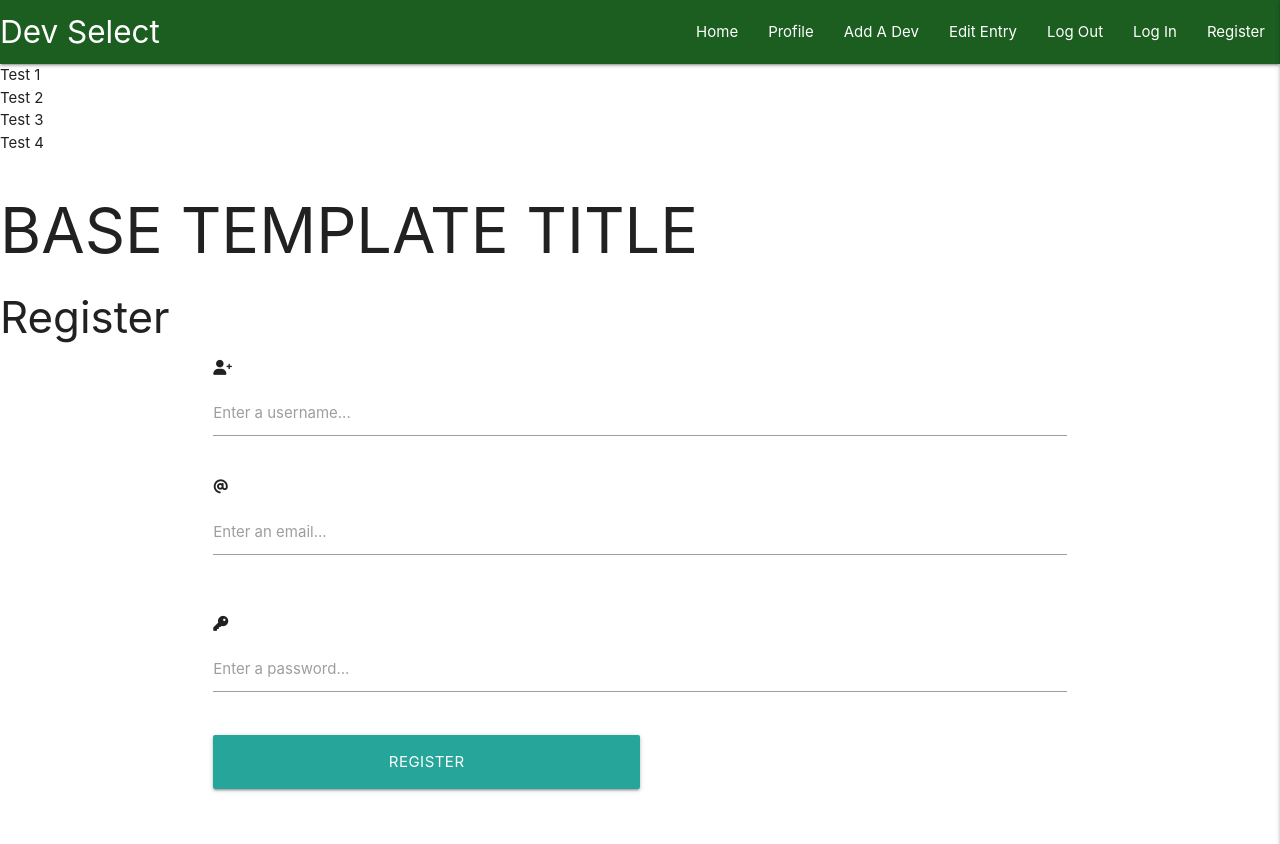
After one commit to MattTomEd/DevSelectMP3, a Flask app: page /register in a window 1280 px wide. The commit adds this page. Run offline with Flask 2, Linux system fonts and the light colour scheme; some libraries are stand-ins or nearby versions.

Commit message:
Add Register template

```diff
--- a/app.py
+++ b/app.py
@@ -4,6 +4,7 @@
     redirect, request, session, url_for)
 from flask_pymongo import PyMongo
 from bson.objectid import ObjectId
+from werkzeug.security import generate_password_hash, check_password_hash
 if os.path.exists("env.py"):
     import env
 
@@ -18,10 +19,14 @@
 mongo = PyMongo(app)
 
 @app.route("/")
+@app.route("/get_devs")
 def get_devs():
     developers = mongo.db.developers.find()
     return render_template("developers.html", developers=developers)
 
+@app.route("/register", methods=["GET", "POST"])
+def register():
+    return render_template("register.html")
 
 if __name__ == "__main__":
     app.run(host=os.environ.get("IP"),
--- a/static/css/style.css
+++ b/static/css/style.css
@@ -1,3 +1,3 @@
 body {
-    background-color: yellow;
+    background-color: white;
 }
--- a/static/js/script.js
+++ b/static/js/script.js
@@ -1,3 +1,12 @@
-$(document).ready(function(){
-    $('.sidenav').sidenav({edge: "right"});
-  });
+$(document).ready(function () {
+    $('.sidenav').sidenav({
+        edge: "right"
+    });
+});
+
+$('.chips').chips();
+
+$('.chips-placeholder').chips({
+    placeholder: 'Enter a skill...',
+    secondaryPlaceholder: 'Add another skill...',
+});
--- a/templates/base.html
+++ b/templates/base.html
@@ -29,15 +29,7 @@
                     <li><a href="#">Edit Entry</a></li>
                     <li><a href="#">Log Out</a></li>
                     <li><a href="#">Log In</a></li>
-                    <li><a href="#">Register</a></li>
-                </ul>
-            </div>
-            <div class="nav-content">
-                <ul class="tabs tabs-transparent">
-                    <li class="tab"><a href="#test1">Test 1</a></li>
-                    <li class="tab"><a class="active" href="#test2">Test 2</a></li>
-                    <li class="tab disabled"><a href="#test3">Disabled Tab</a></li>
-                    <li class="tab"><a href="#test4">Test 4</a></li>
+                    <li><a href="{{ url_for('register') }}">Register</a></li>
                 </ul>
             </div>
         </nav>
@@ -50,7 +42,7 @@
             <li><a href="#">Edit Entry</a></li>
             <li><a href="#">Log Out</a></li>
             <li><a href="#">Log In</a></li>
-            <li><a href="#">Register</a></li>
+            <li><a href="{{ url_for('register') }}">Register</a></li>
         </ul>
 
         <div id="test1" class="col s12">Test 1</div>
--- /dev/null
+++ b/templates/register.html
@@ -0,0 +1,36 @@
+{% extends "base.html" %}
+{% block content %}
+
+<h3>Register</h3>
+
+<div class="row">
+    <form class="col s8 offset-s2" method="POST" action="{{ url_for('register') }}">
+        <div class="row">
+            <i class="fas fa-user-plus prefix"></i>
+            <div class="input-field">
+                <input id="username" name="username" type="text" class="validate">
+                <label for="username">Enter a username...</label>
+            </div>
+        </div>
+        <div class="row">
+            <i class="fa-solid fa-at prefix"></i>
+            <div class="input-field">
+                <input id="email" name="email" type="email" class="validate">
+                <label for="email">Enter an email...</label>
+                <span class="helper-text" data-error="This is not a valid email"
+                    data-success="This is a valid email!"></span>
+            </div>
+        </div>
+        <div class="row">
+            <i class="fa-solid fa-key prefix"></i>
+            <div class="input-field">
+                <input id="password" name="password" type="password" class="password">
+                <label for="password">Enter a password...</label>
+            </div>
+        </div>
+        <div class="row">
+            <button type="submit" class="col s6 btn-large darken-4 text-shadow">Register</button>
+        </div>
+    </form>
+</div>
+{% endblock %}
```
